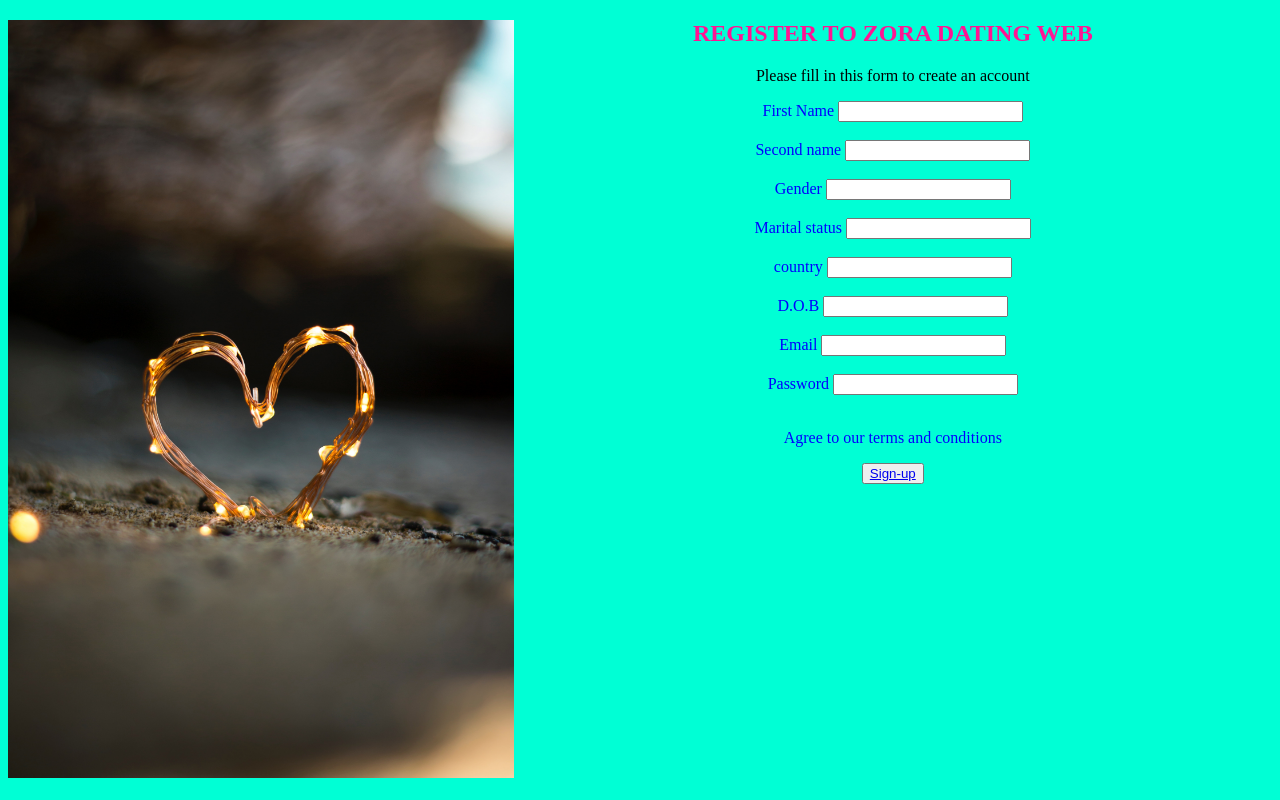
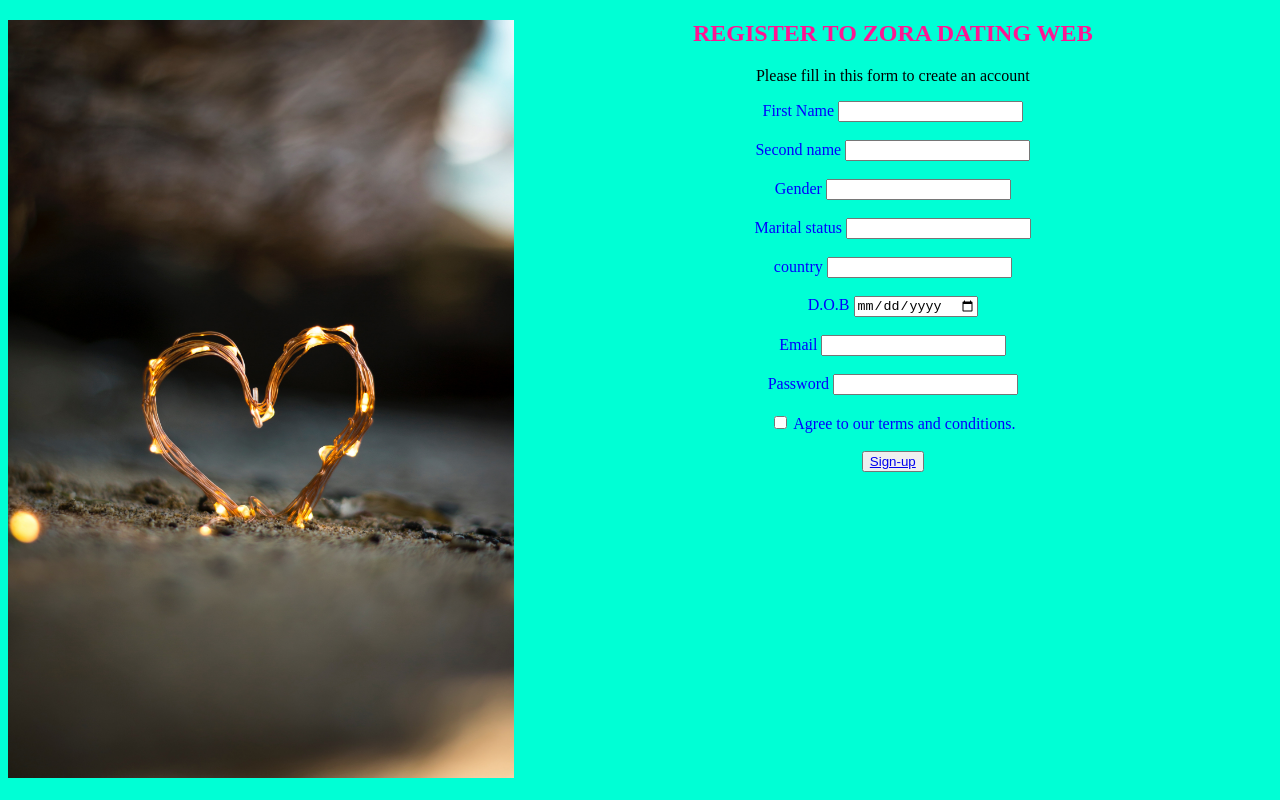
Before and after one commit to Nathalieelizabeths/love-web, a plain HTML site: page index.html in a window 1280 px wide. Drawn offline with Linux system fonts and the light colour scheme.

Commit message:
first commit

```diff
--- a/index.html
+++ b/index.html
@@ -45,7 +45,7 @@ id="image"/>
         <br>
         <br>
         <label>D.O.B</label>
-        <input type="text">
+        <input type="date">
         <br>
         <br>
         <label>Email</label>
@@ -56,7 +56,10 @@ id="image"/>
         <input type="password">
         <br>
         <br>
-        <p>Agree to our terms and conditions</p>
+        <input type="checkbox"/>
+        <label>Agree to our terms and conditions.</label>
+        <br>
+        <br>
         <button><a href="login.html">Sign-up</a></button>
 
 
```
